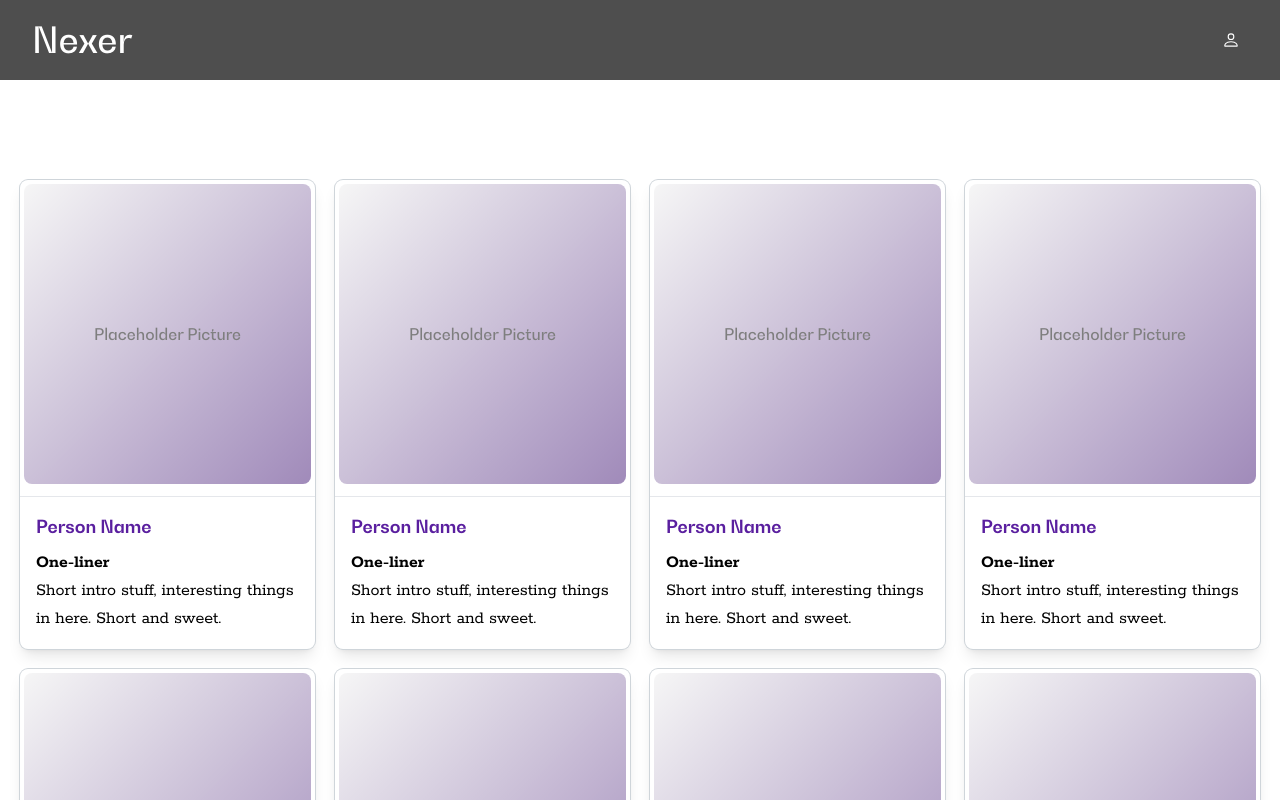
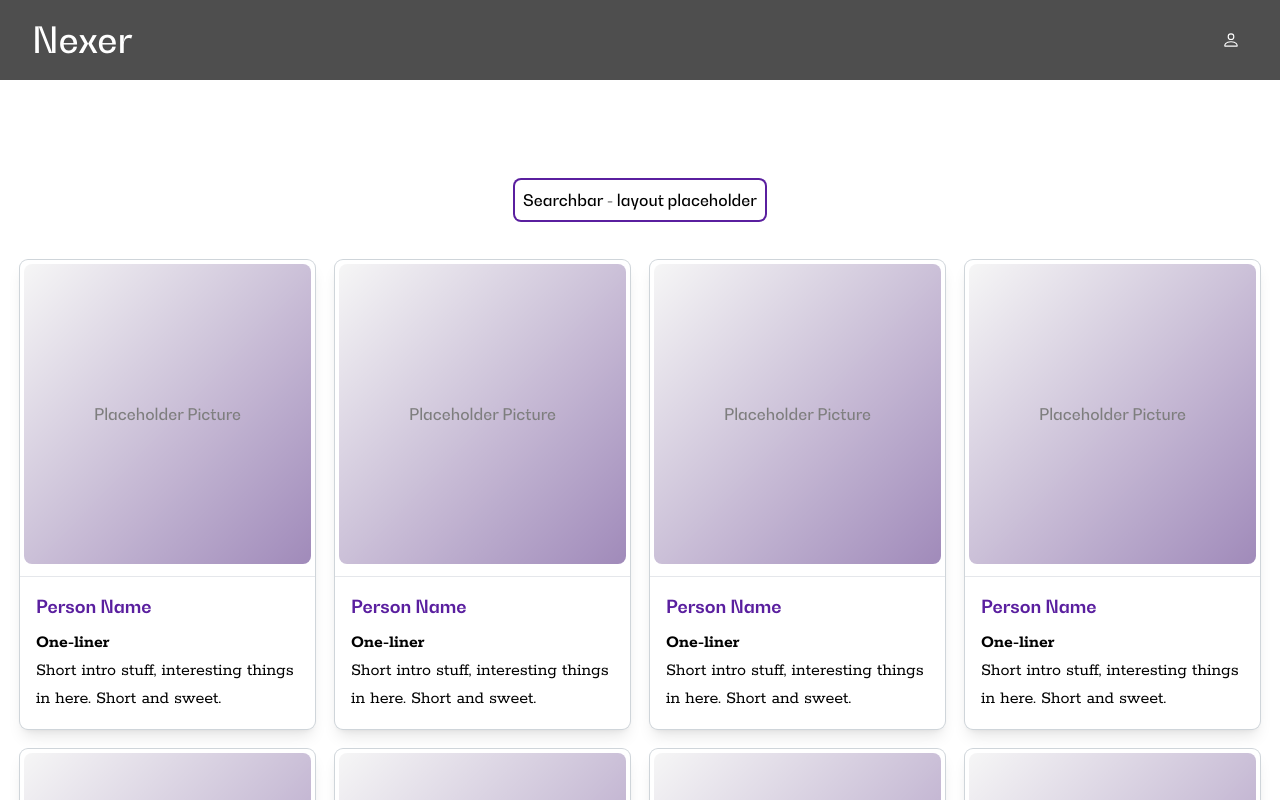
Before and after one commit to PortalBoost/PortalBoost, a React (Vite) app in the folder PortalBoost/ClientApp/: page / in a window 1280 px wide. Shown: the top 800 px of the page. Built offline with nearby package versions, Linux system fonts and the light colour scheme; a web font is replaced by a local one.

Commit message:
temp searchbar for layout purposes

```diff
--- a/PortalBoost/ClientApp/src/components/employee/EmployeePreview.tsx
+++ b/PortalBoost/ClientApp/src/components/employee/EmployeePreview.tsx
@@ -32,7 +32,7 @@ const EmployeePreview = () => {
 			</div>
 			<hr className="my-1"></hr>
 			<div className="p-4 pt-2">
-				<div className="text-n-purple font-semibold text-lg">Person Name</div>
+				<div className="text-n-purple font-semibold text-lg underline-offset-2 ">Person Name</div>
 				<p className="mt-2 font-bold">One-liner</p>
 				<p className="">Short intro stuff, interesting things in here. Short and sweet. </p>
 			</div>
--- a/PortalBoost/ClientApp/src/pages/viewEmployees/ViewEmployees.tsx
+++ b/PortalBoost/ClientApp/src/pages/viewEmployees/ViewEmployees.tsx
@@ -6,14 +6,21 @@ const ViewEmployees = () => {
 
 	const AMOUNT_OF_TEST_EMPLOYEES = [1, 2, 3, 4, 5, 6, 7, 8, 9, 10]
 
+	const placeholderSearchbar = <div className="ring-2 ring-n-purple rounded-md p-2 max-w-xs truncate shrink">Searchbar - layout placeholder </div>
+
 	return (
-		<div className="container mt-20 p-5 ">
-			{/** Test container */}
-			<div className="grid grid-cols-1 md:grid-cols-2 xl:grid-cols-4 gap-5">
-				{AMOUNT_OF_TEST_EMPLOYEES.map((x) =>
-					<EmployeePreview key={x} />
-				)}
+		<div className="container mt-20 p-5">
+			<div className="flex flex-col gap-10 ">
+				<div className="mx-auto flex">
+					{placeholderSearchbar}
+				</div>
+				{/** Test container */}
+				<div className="grid grid-cols-1 md:grid-cols-2 xl:grid-cols-4 gap-5">
+					{AMOUNT_OF_TEST_EMPLOYEES.map((x) =>
+						<EmployeePreview key={x} />
+					)}
 
+				</div>
 			</div>
 		</div>
 	)
```
